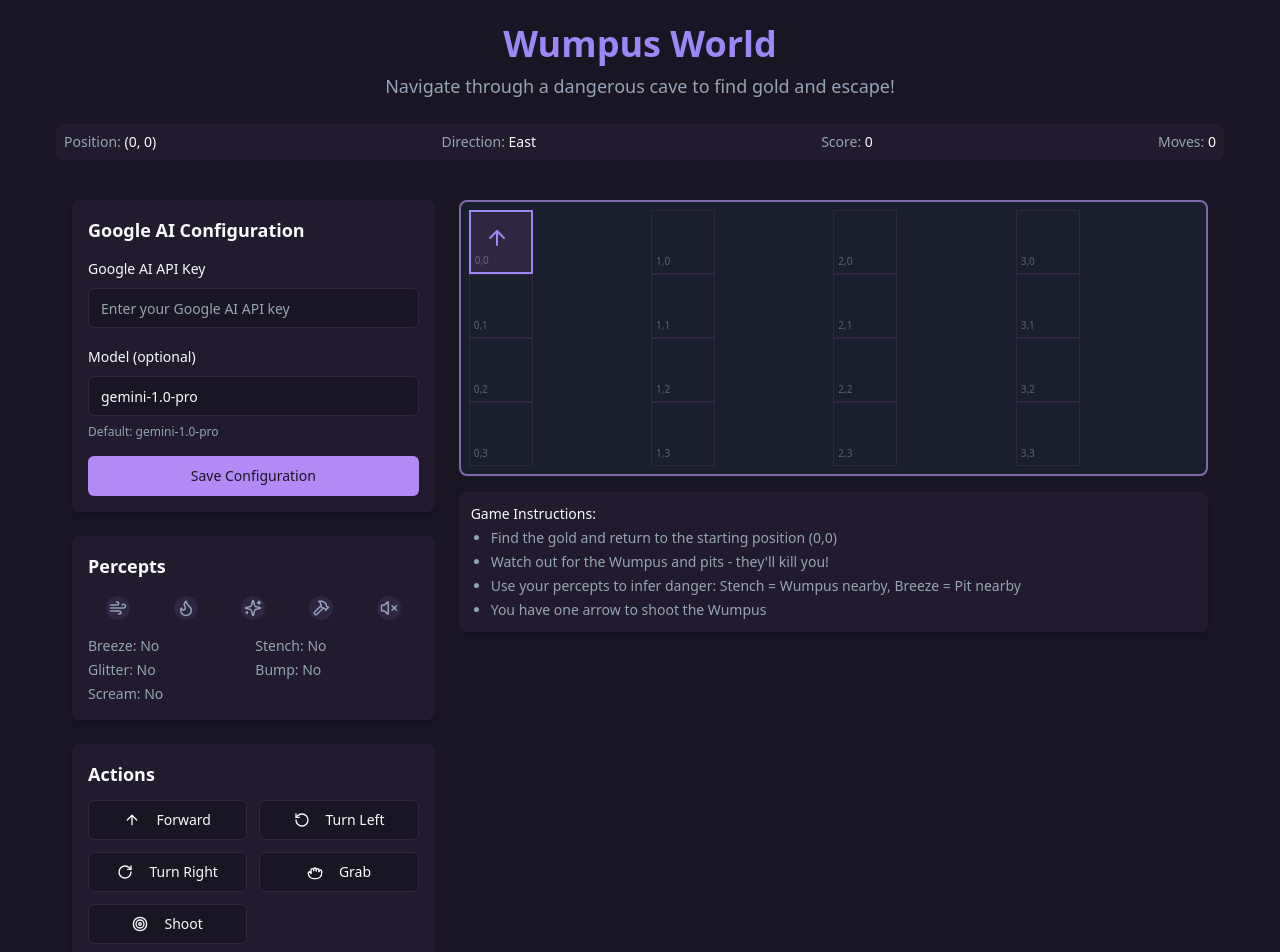
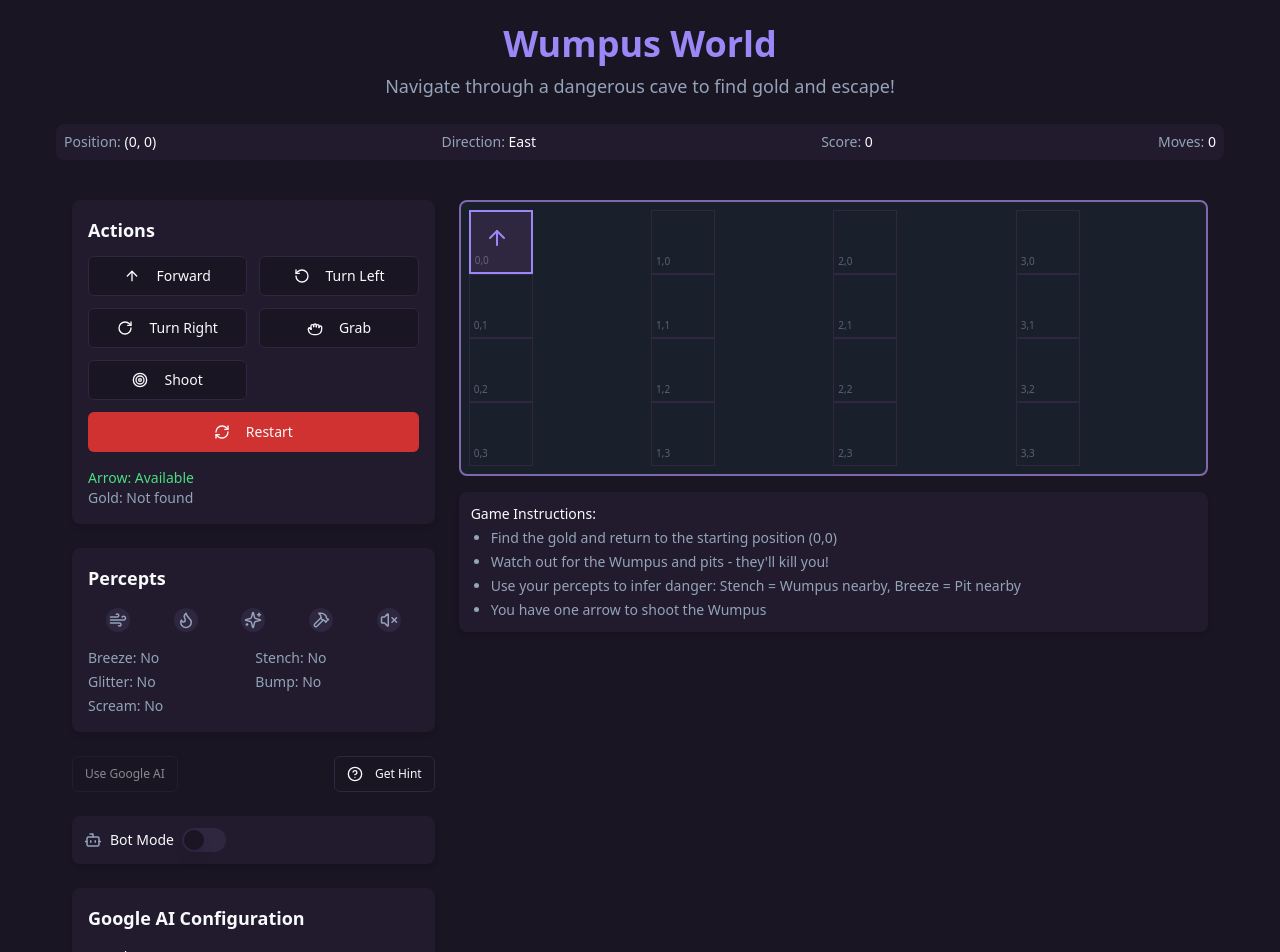
Before and after one commit to v1gneshkum4r21/wumpus-ai-explorer-guide, a React (Vite) app: page / in a window 1280 px wide. Shown: the top 952 px of the page. Built offline with nearby package versions, Linux system fonts and the light colour scheme.

Commit message:
Refactor: Move Google AI config to top
Move the Google AI configuration component to the top of the page.

```diff
--- a/src/pages/Index.tsx
+++ b/src/pages/Index.tsx
@@ -200,13 +200,7 @@ const Index = () => {
 
         <div className="game-layout">
           <div className="game-info">
-            {/* Google AI Configuration */}
-            <GoogleAIConfig onConfigured={handleGoogleAIConfigured} />
-
-            <div className="mb-6">
-              <PerceptDisplay percepts={gameState.percepts} />
-            </div>
-
+            {/* Moved Action Buttons to the top */}
             <div className="mb-6">
               <ActionButtons
                 onAction={handleAction}
@@ -215,6 +209,10 @@ const Index = () => {
                 gameOver={gameState.gameOver}
                 gameWon={gameState.gameWon}
               />
+            </div>
+
+            <div className="mb-6">
+              <PerceptDisplay percepts={gameState.percepts} />
             </div>
 
             <div className="mb-6">
@@ -255,6 +253,9 @@ const Index = () => {
               disabled={gameState.gameOver || gameState.gameWon}
               isGoogleAI={useGoogleAI && googleAIConfigured}
             />
+
+            {/* Moved Google AI Configuration to the bottom */}
+            <GoogleAIConfig onConfigured={handleGoogleAIConfigured} />
           </div>
 
           <div className="game-board">
```
